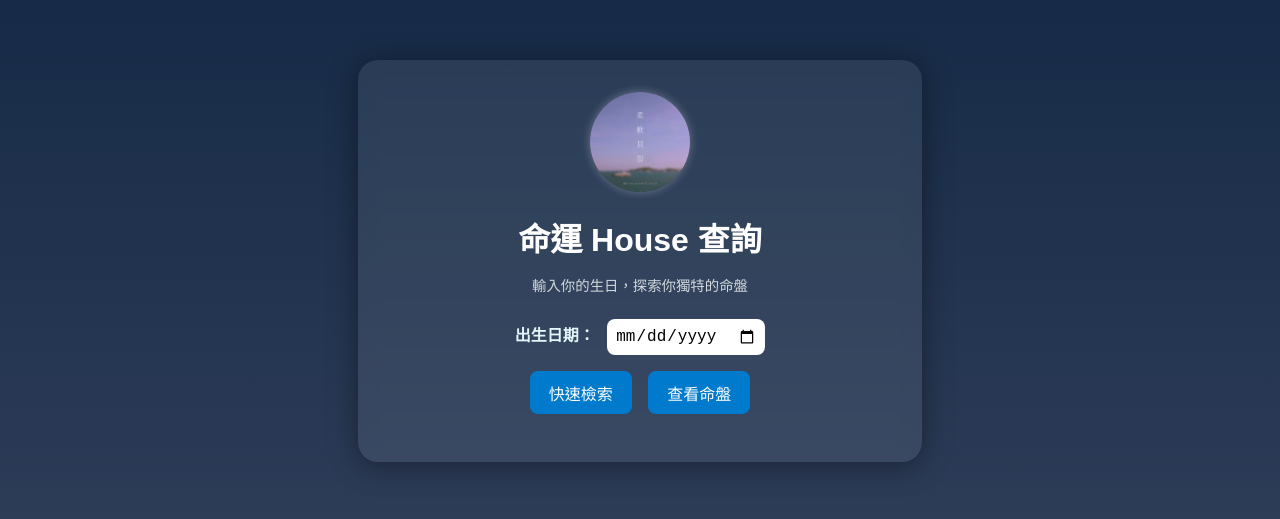
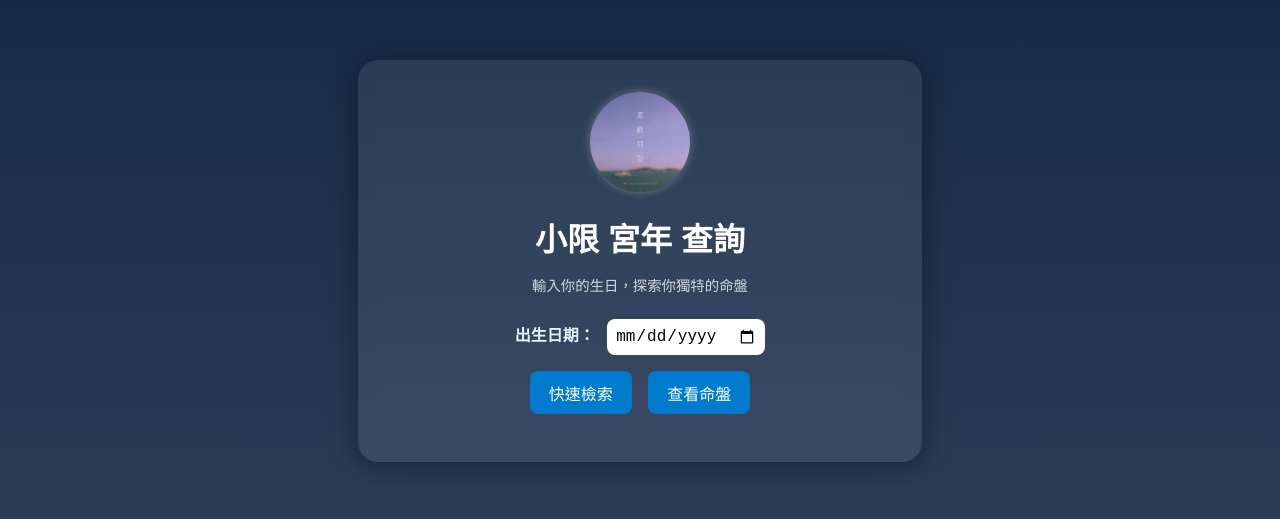
Before and after one commit to cs-wen/astrolabe, a plain HTML site: page index2.html in a window 1280 px wide. Shown: the part 139-658 px from the top of the page. Drawn offline with Linux system fonts and the light colour scheme.

Commit message:
Update index2.html

```diff
--- a/index2.html
+++ b/index2.html
@@ -9,7 +9,7 @@
 <body>
   <div class="container">
     <img src="logo.png" alt="Logo" class="logo" />
-    <h1>命運 House 查詢</h1>
+    <h1>小限 宮年 查詢</h1>
     <p class="subtitle">輸入你的生日，探索你獨特的命盤</p>
 
     <div class="input-group">
```
